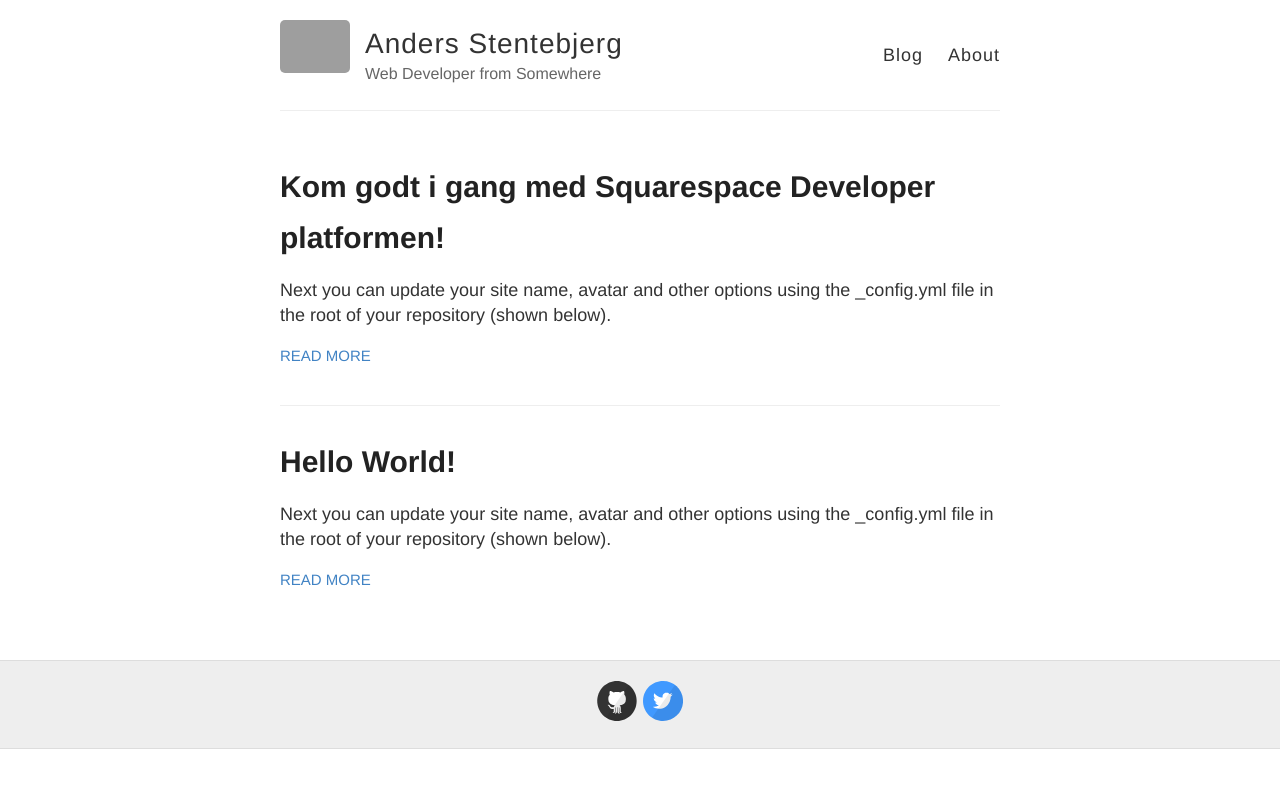
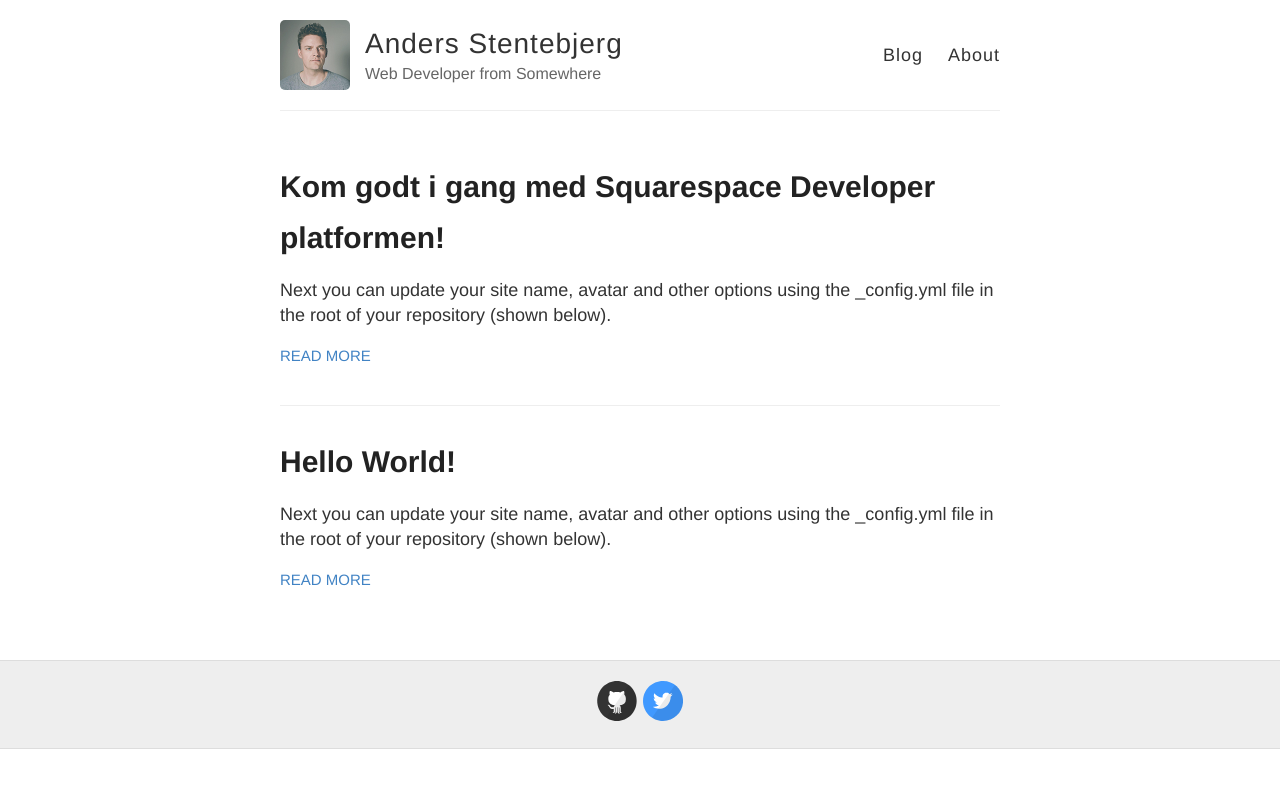
Before and after one commit to stentebjerg/stentebjerg.github.io, a Jekyll site: the page built from index.html, in a window 1280 px wide. Shown: the top 788 px of the page. Built offline with Jekyll 4.4.1, drawn with Linux system fonts in a browser that asks for light colours; Markdown is read by kramdown in place of the engine named in the settings.

Commit message:
Profile image url

```diff
--- a/_config.yml
+++ b/_config.yml
@@ -9,7 +9,7 @@ name: Anders Stentebjerg
 description: Web Developer from Somewhere
 
 # URL of your avatar or profile pic (you could use your GitHub profile pic)
-avatar: ({{ site.baseurl }}/images/jekyll-profile-image.jpg)
+avatar: /images/profile-image.jpg
 
 #
 # Flags below are optional
```
